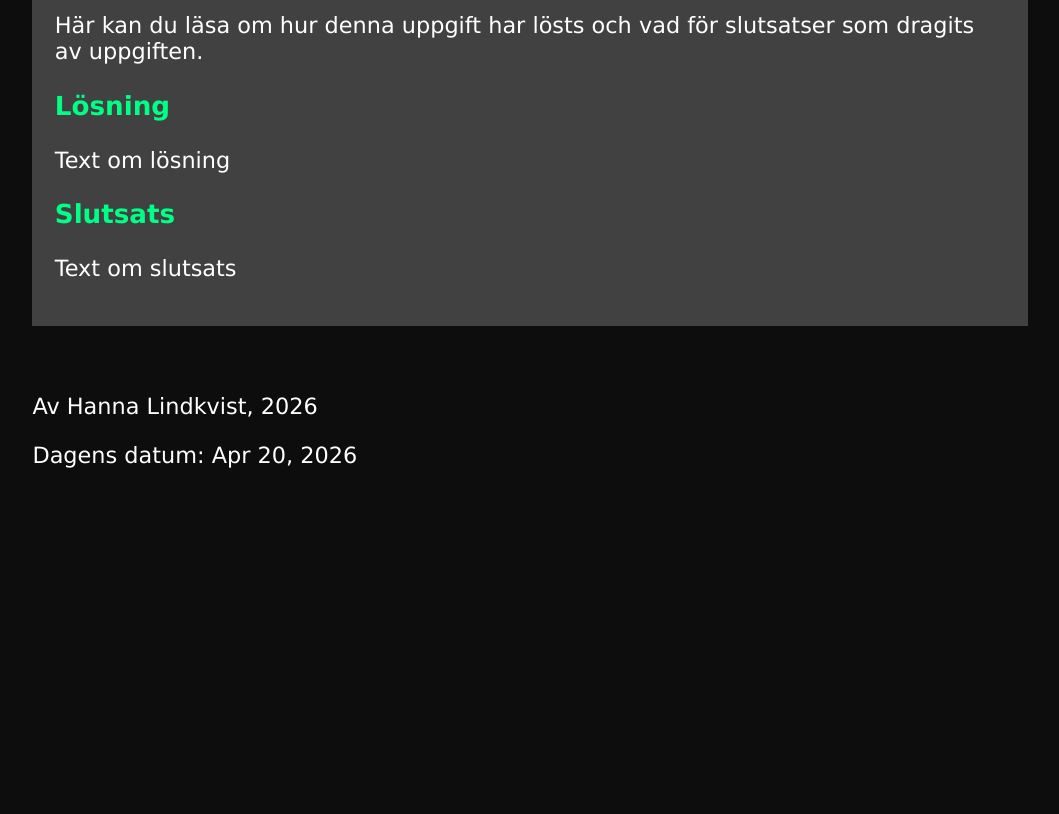
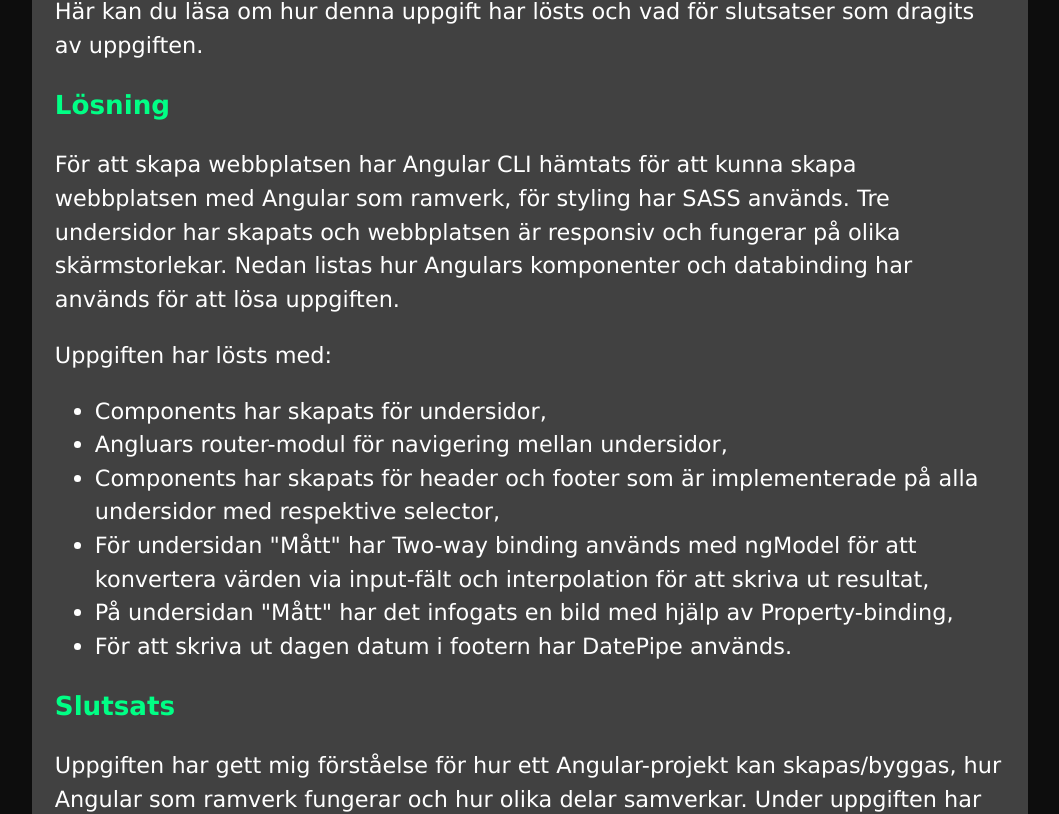
Before and after one commit to Safe-Pizza/DT208G_Lab3, an Angular app: page /about in a window 1280 px wide. Shown: the part 311-1125 px from the top of the page, without its empty margins (110-1169 px from the left). Before the commit the page ends 823 px from the top, so only its background shows below. Built offline with nearby package versions, Linux system fonts and the light colour scheme.

Commit message:
skriver innehåll about-sidan

```diff
--- a/src/app/pages/about/about.html
+++ b/src/app/pages/about/about.html
@@ -1,6 +1,17 @@
 <h2>Om sidan</h2>
 <p>Här kan du läsa om hur denna uppgift har lösts och vad för slutsatser som dragits av uppgiften.</p>
 <h3>Lösning</h3>
-<p>Text om lösning</p>
+<p>För att skapa webbplatsen har Angular CLI hämtats för att kunna skapa webbplatsen med Angular som ramverk, för styling har SASS används. Tre undersidor har skapats och webbplatsen är responsiv och fungerar på olika skärmstorlekar. Nedan listas hur Angulars komponenter och databinding har används för att lösa uppgiften.</p>
+<p>Uppgiften har lösts med:</p>
+<ul>
+    <li>Components har skapats för undersidor,</li>
+    <li>Angluars router-modul för navigering mellan undersidor,</li>
+    <li>Components har skapats för header och footer som är implementerade på alla undersidor med respektive selector,</li>
+    <li>För undersidan "Mått" har Two-way binding används med ngModel för att konvertera värden via input-fält och interpolation för att skriva ut resultat,</li>
+    <li>På undersidan "Mått" har det infogats en bild med hjälp av Property-binding,</li>
+    <li>För att skriva ut dagen datum i footern har DatePipe används.</li>
+</ul>
 <h3>Slutsats</h3>
-<p>Text om slutsats</p>
+<p>Uppgiften har gett mig förståelse för hur ett Angular-projekt kan skapas/byggas, hur Angular som ramverk fungerar och hur olika delar samverkar. Under uppgiften har jag lärt mig arbeta med Anuglars komponenter, databindning och routing samt hur det är organiserat och vilken struktur Angular har.</p>
+<p>Det var till en början inte helt självklart hur allt hängde ihop med komponeneter och routing, uppdelningen av alla dessa olika filer och vad som ska göras vart kändes komplicerat. Men att testa sig fram och föröska göra egen felsökning när det uppstod problem och fel har hjälpt till att förstår strukturen bättre. När man väl kom in i hur Angular fungerar kan man säga att en ny värld öppnade sig och man kan på ett mycket enklare sätt bygga mer komplicerade webbplatser med färdiga lösningar vilket också gör att mängden kodskrivande för enklare saker blir mycket mindre.</p>
+<p>Sammanfattningsvis har uppgiften gett en bra grund i att anväda Angular som ramverk som ger stora möjligheter för att bygga större och mer komplicerade webbplatser på ett enklare sätt i framtiden.</p>
--- a/src/css/styles.scss
+++ b/src/css/styles.scss
@@ -9,6 +9,7 @@ body {
     background-color: variables.$bg-color;
     color: variables.$font-color;
     font-size: variables.$fontsize-root;
+    line-height: 1.5em;
 }
 
 .container {
```
